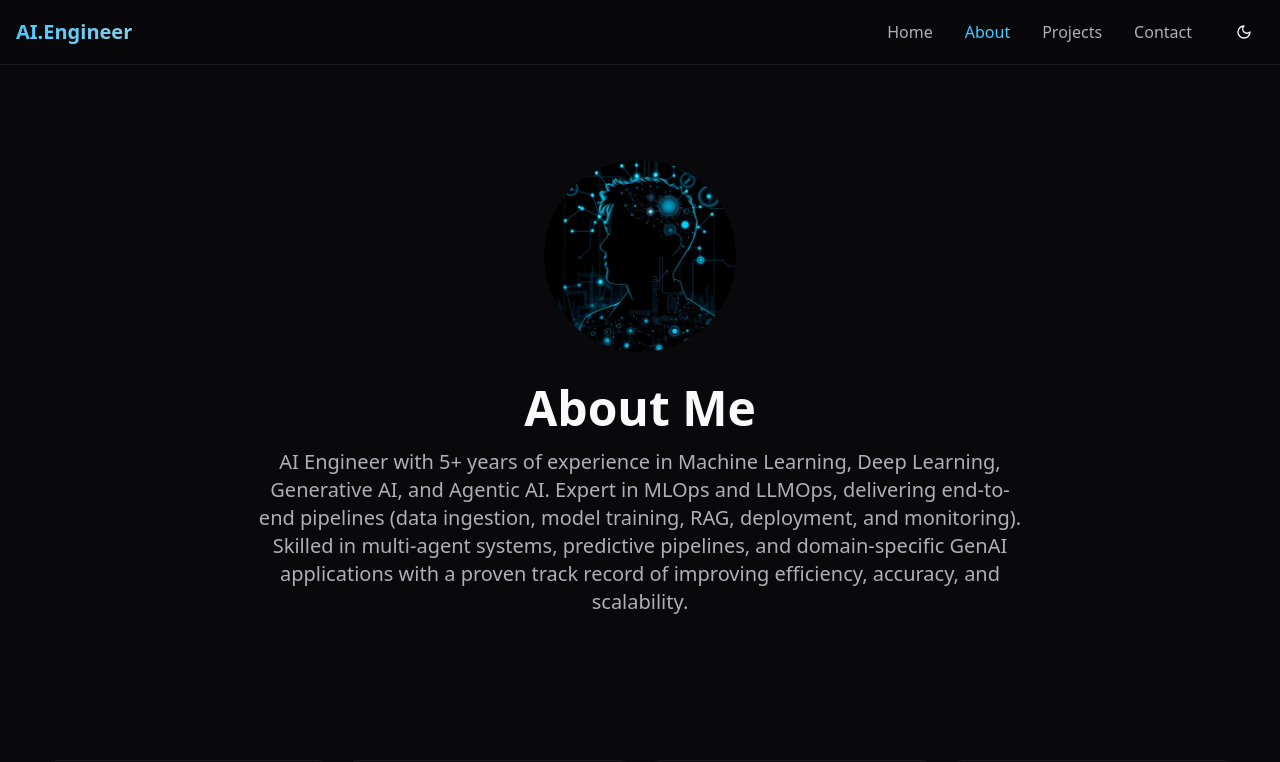
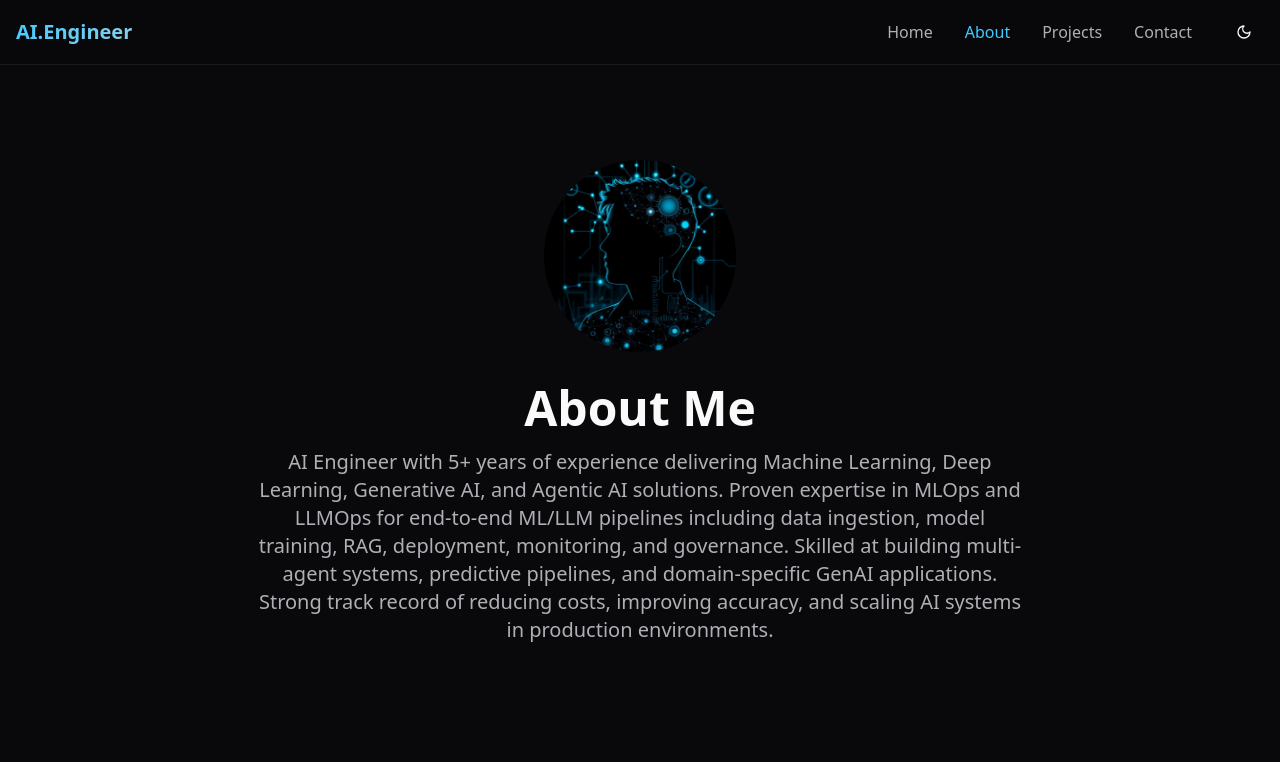
Before and after one commit to i-am-tushaar/genai-showcase-lab, a React (Vite) app: page /about in a window 1280 px wide. Shown: the top 762 px of the page. Built offline with nearby package versions, Linux system fonts and the light colour scheme.

Commit message:
Reverted to commit 724b2c6eb0e829d04dc75ef53a0eeaeae36c4b9b

```diff
--- a/src/pages/About.tsx
+++ b/src/pages/About.tsx
@@ -65,8 +65,12 @@ const About = () => {
           </div>
           <h1 className="text-4xl md:text-5xl font-bold mb-4">About Me</h1>
           <p className="text-xl text-muted-foreground max-w-3xl mx-auto">
-            AI Engineer with 5+ years of experience in Machine Learning, Deep Learning, Generative AI, and Agentic AI. Expert in MLOps and LLMOps, delivering end-to-end pipelines (data ingestion, model training, RAG, deployment, and monitoring).
-            Skilled in multi-agent systems, predictive pipelines, and domain-specific GenAI applications with a proven track record of improving efficiency, accuracy, and scalability.
+            AI Engineer with 5+ years of experience delivering Machine Learning, Deep Learning, Generative AI, and Agentic AI solutions.
+
+            Proven expertise in MLOps and LLMOps for end-to-end ML/LLM pipelines including data ingestion, model training, RAG, deployment, monitoring, and governance.
+            Skilled at building multi-agent systems, predictive pipelines, and domain-specific GenAI applications.
+
+            Strong track record of reducing costs, improving accuracy, and scaling AI systems in production environments.
           </p>
         </section>
 
```
